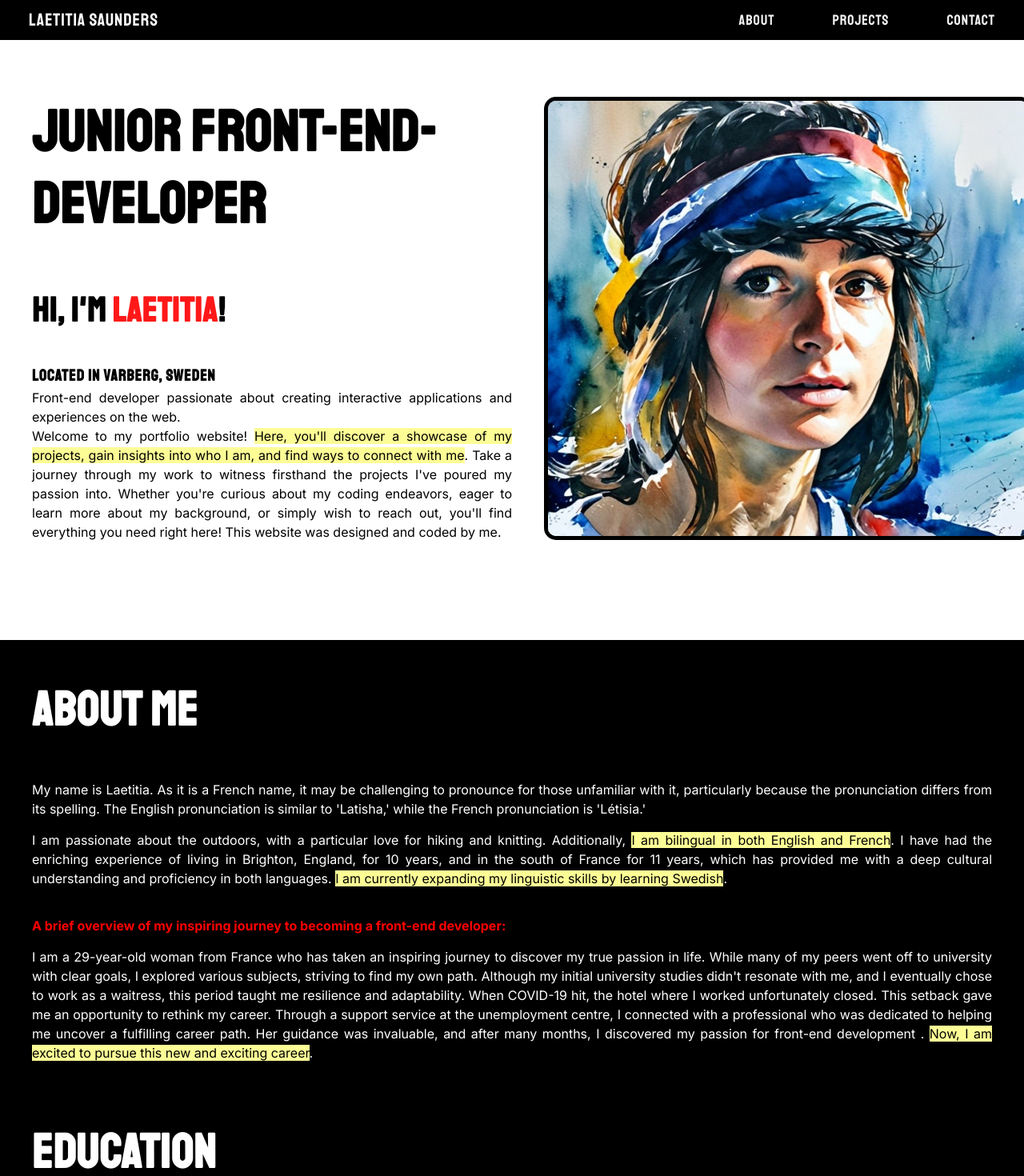
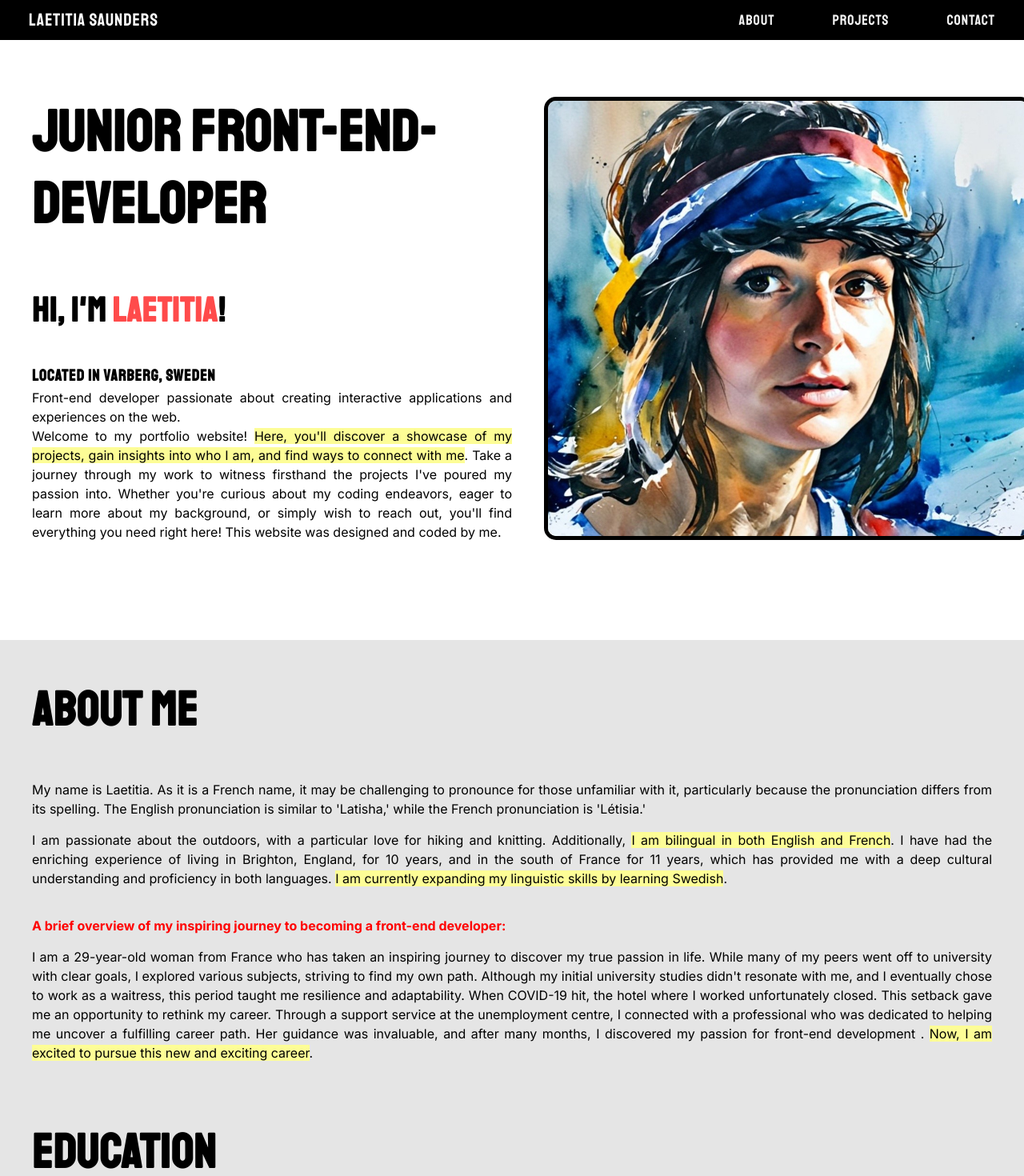
Before and after one commit to ls-95/portfolio, a React (Create React App) app: page / in a window 1280 px wide. Shown: the top 1470 px of the page at 80% size. Built offline with nearby package versions, Linux system fonts and the light colour scheme.

Commit message:
Changed back styling of About

```diff
--- a/src/App.css
+++ b/src/App.css
@@ -46,8 +46,7 @@ strong {
 }
 
 .about-section {
-  background-color: black;
-  color: white;
+  background-color: #e5e5e5;
 }
 
 .projects-section {
@@ -56,7 +55,7 @@ strong {
 
 .Red {
   color: #ff0000;
-  opacity: 0.9;
+  opacity: 0.7;
   font-weight: bold;
 }
 
```
